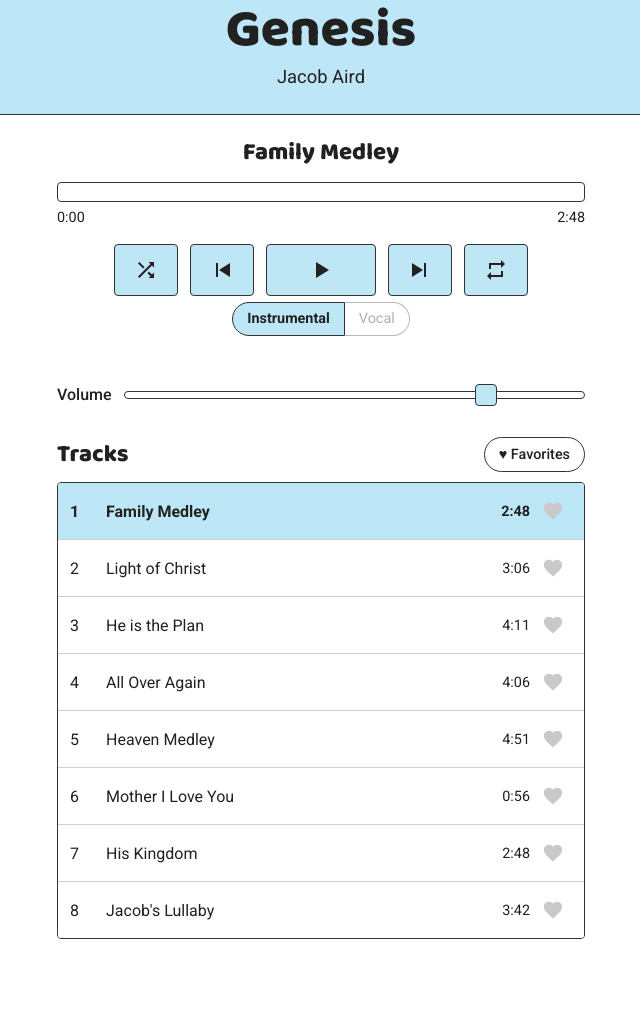
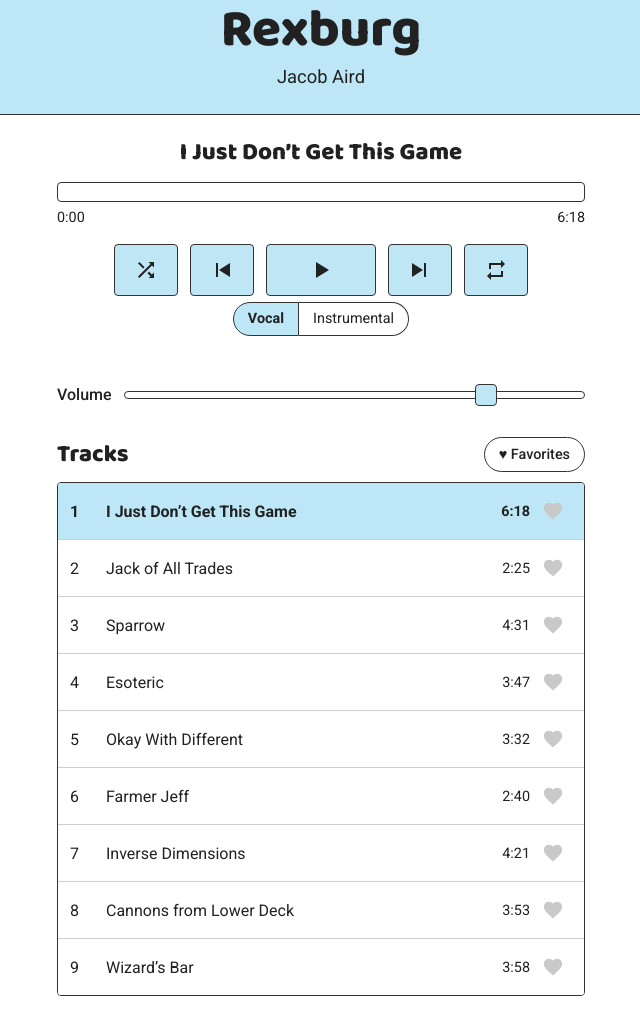
Before and after one commit to Murlinth/genesis-player, a plain HTML site: page index.html in a window 1280 px wide. Shown: the part 959-1994 px from the top of the page, without its empty margins (319-959 px from the left). Before the commit the page ends 1946 px from the top, so only its background shows below. Drawn offline with Linux system fonts and the light colour scheme.

Commit message:
Vocal-first toggle as default; reorder albums Rexburg, Genesis, Highschool

```diff
--- a/index.html
+++ b/index.html
@@ -187,8 +187,8 @@
     </button>
   </div>
   <div class="version" id="version" role="group" aria-label="Version">
-    <button type="button" id="verInst" aria-pressed="true">Instrumental</button>
-    <button type="button" id="verVocal" aria-pressed="false">Vocal</button>
+    <button type="button" id="verVocal" aria-pressed="true">Vocal</button>
+    <button type="button" id="verInst" aria-pressed="false">Instrumental</button>
   </div>
   <p class="status" id="status" role="status" aria-live="polite"></p>
 
@@ -226,6 +226,17 @@
   }
 
   var ALBUMS = [
+    album("rexburg", "Rexburg", "Jacob Aird", "rb-cover.png", "rb", 2, [
+      ["I Just Don\u2019t Get This Game", "6:18"],
+      ["Jack of All Trades", "2:25"],
+      ["Sparrow", "4:31"],
+      ["Esoteric", "3:47"],
+      ["Okay With Different", "3:32"],
+      ["Farmer Jeff", "2:40"],
+      ["Inverse Dimensions", "4:21"],
+      ["Cannons from Lower Deck", "3:53"],
+      ["Wizard’s Bar", "3:58"]
+    ]),
     album("genesis", "Genesis", "Jacob Aird", "cover.png", "track", 1, [
       ["Family Medley", "2:48"],
       ["Light of Christ", "3:06"],
@@ -260,17 +271,6 @@
       ["Doodle Worlds", "1:37"],
       ["The Messenger", "3:48"]
     ]),
-    album("rexburg", "Rexburg", "Jacob Aird", "rb-cover.png", "rb", 2, [
-      ["I Just Don\u2019t Get This Game", "6:18"],
-      ["Jack of All Trades", "2:25"],
-      ["Sparrow", "4:31"],
-      ["Esoteric", "3:47"],
-      ["Okay With Different", "3:32"],
-      ["Farmer Jeff", "2:40"],
-      ["Inverse Dimensions", "4:21"],
-      ["Cannons from Lower Deck", "3:53"],
-      ["Wizard’s Bar", "3:58"]
-    ])
   ];
 
   // Cross-album Favorites collection, presented as its own album (built from
@@ -300,7 +300,7 @@
   var current = 0;                  // selected track within that album
   var loaded = -1;                  // track whose blob is in the audio element (-1 = none)
   var token = 0;                    // guards against out-of-order loads
-  var vocalMode = false;            // version toggle state (Genesis only for now)
+  var vocalMode = true;             // version toggle state: Vocal is the default; tracks without a vocal version fall back to instrumental automatically
   // FUTURE: vocal versions register here as { albumId: { trackIndex: "file.mp3" } }.
   // While a track has no entry, flipping the toggle changes nothing about playback.
   var VOCAL_FILES = { genesis: { 1: "track2v.mp3", 2: "track3v.mp3", 3: "track4v.mp3", 7: "track8v.mp3" } };
```
